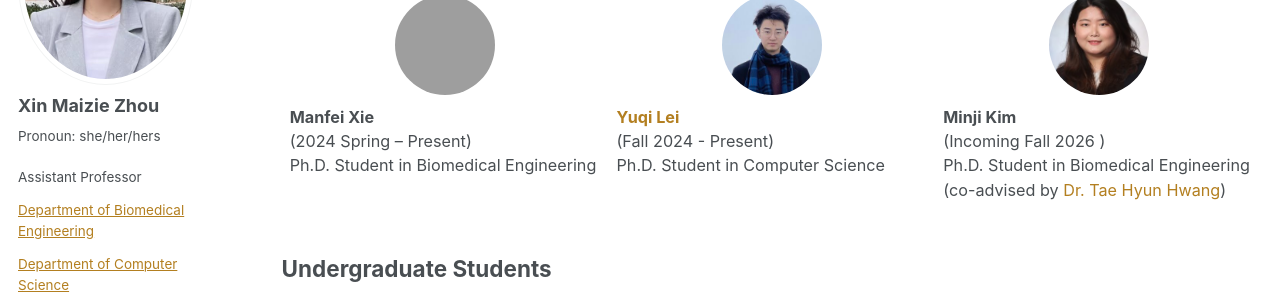
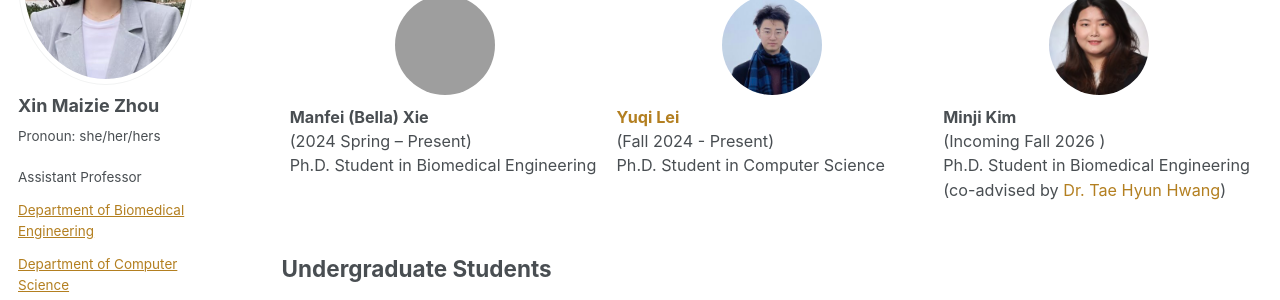
Before and after one commit to maiziezhoulab/Maiziezhoulab.github.io, a Jekyll site: the page built from _pages/LabMembers.md, in a window 1280 px wide and 900 px high, scrolled down 942 px, cut to the strip 153-453 px from the top of the window. Built offline with Jekyll 4.4.1, drawn with Linux system fonts in a browser that asks for light colours; some web fonts are replaced; grey boxes are pictures that could not be loaded.

Commit message:
Update LabMembers.md

```diff
--- a/_pages/LabMembers.md
+++ b/_pages/LabMembers.md
@@ -62,7 +62,7 @@ author_profile: true
         <div style="text-align: center">
             <img src="/images/students/manfei_xie_2025.jpg" class="student-profile-pic">
         </div>
-        <b>Manfei Xie</b> <br>(2024 Spring – Present) <br>
+        <b>Manfei (Bella) Xie</b> <br>(2024 Spring – Present) <br>
         Ph.D. Student in Biomedical Engineering
     </td>
     <td>
```
